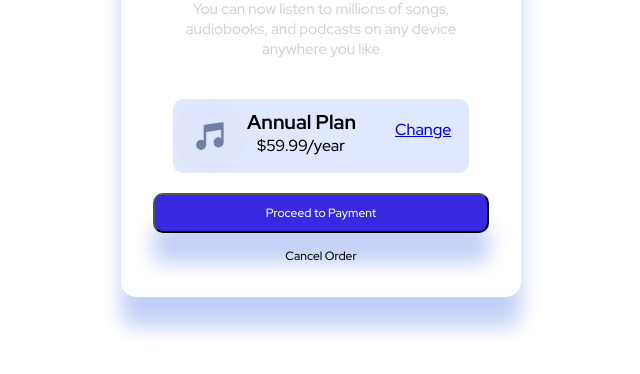
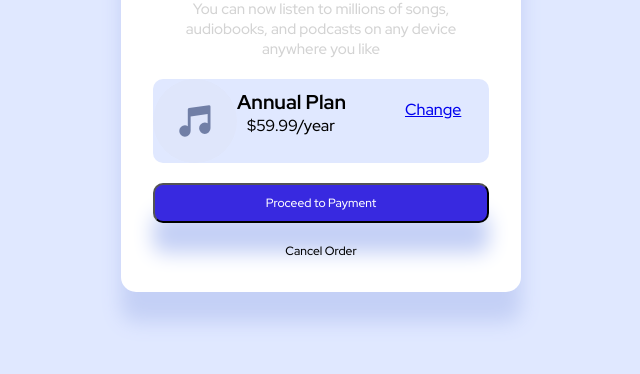
Before and after one commit to justicechidozie2988/order-summary, a plain HTML site: page index.html in a window 1280 px wide. Shown: the part 358-732 px from the top of the page, without its empty margins (319-959 px from the left). Drawn offline with Linux system fonts and the light colour scheme.

Commit message:
Update style.css

```diff
--- a/style.css
+++ b/style.css
@@ -25,7 +25,7 @@
 }
 
 body {
-    background-color: var(--pale-blue);
+    background-color: var(--pry-pale-blue);
 }
 
 .main-wrapper {
@@ -66,7 +66,6 @@ img {
 .grid-container {
     display: grid;
     grid-template-columns: 1fr 2fr 1fr;
-    margin: 20px;
     background-color: var(--pry-pale-blue);
     border-radius: 10px;
 }
@@ -93,6 +92,7 @@ span {
   box-shadow: 0 30px 20px #c4d0f6;
   color: #FFFFFF;
   padding: 10px 10px 10px;
+  margin-top: 20px;
   width: 100%;
   cursor: pointer;
 }
@@ -105,7 +105,7 @@ span {
   text-align: center;
   width: 100%;
   cursor: pointer;
-  margin-top: 15px;
+  margin-top: 20px;
 }
 
 
```
